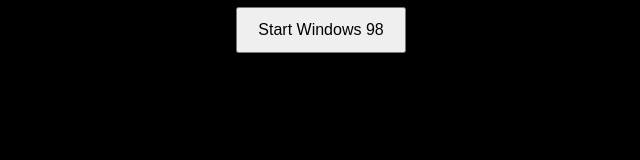
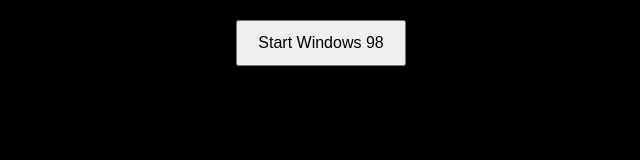
Before and after one commit to yaqubpapp1-tech/YAVM, a plain HTML site: page index.html in a window 1280 px wide. Shown: the whole page, without its empty margins (319-959 px from the left). Drawn offline with Linux system fonts and the light colour scheme.

Commit message:
Update index.html

```diff
--- a/index.html
+++ b/index.html
@@ -1,72 +1,57 @@
 <!DOCTYPE html>
 <html>
 <head>
-<meta charset="UTF-8">
-<title>YaVM Test</title>
-
+<meta charset="utf-8">
+<title>Windows 98 Test</title>
 <style>
-body{
+body {
   margin:0;
   background:black;
   color:white;
-font-family:Tahoma;
-display:flex;
-flex-direction:column;
-align-items:center;
-justify-content:center;
-height:100vh;
+  font-family:Arial;
+  text-align:center;
 }
-
-#screen_container{
+#screen_container {
   width:100%;
   height:90vh;
   background:black;
 }
-
-button{
+button {
+  margin:20px;
   padding:12px 20px;
-margin-bottom:20px;
   font-size:16px;
 }
 </style>
 </head>
-
 <body>
 
 <button onclick="startVM()">Start Windows 98</button>
-
 <div id="screen_container"></div>
 
 <script src="https://copy.sh/v86/build/libv86.js"></script>
 
 <script>
+function startVM() {
 
-function startVM(){
+  const emulator = new V86Starter({
+    wasm_path: "https://copy.sh/v86/build/v86.wasm",
 
-new V86Starter({
+    memory_size: 256 * 1024 * 1024,
+    vga_memory_size: 8 * 1024 * 1024,
 
-wasm_path:"https://copy.sh/v86/build/v86.wasm",
+    screen_container: document.getElementById("screen_container"),
 
-memory_size:256*1024*1024,
+    bios: { url: "https://copy.sh/v86/bios/seabios.bin" },
+    vga_bios: { url: "https://copy.sh/v86/bios/vgabios.bin" },
 
-vga_memory_size:8*1024*1024,
-
-screen_container:document.getElementById("screen_container"),
-
-bios:{url:"https://copy.sh/v86/bios/seabios.bin"},
-
-vga_bios:{url:"https://copy.sh/v86/bios/vgabios.bin"},
-
-hda:{
-url:"https://copy.sh/v86/images/windows98.img"
+    hda: {
+      url: "https://copy.sh/v86/images/windows98.img"
     },
 
-autostart:true
-
-})
+    autostart: true
+  });
 
 }
-
 </script>
 
 </body>
```
Lines whose indentation alone changed are shown as unchanged.
